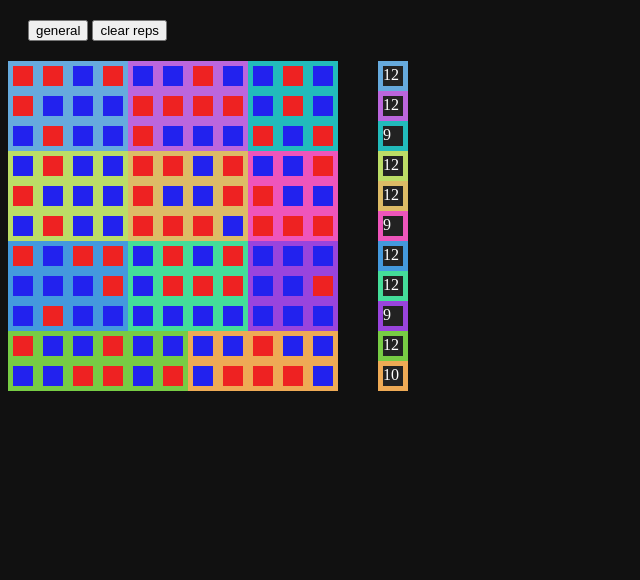
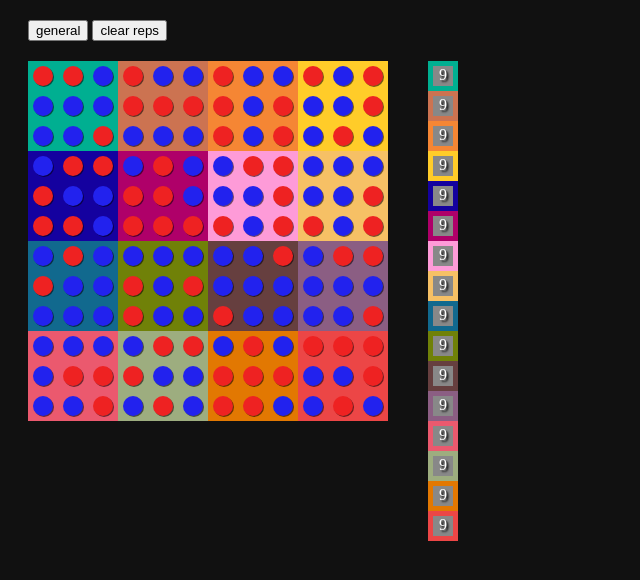
Before and after one commit to Persola/gerrymandering-game, a plain HTML site: page sim.html in a window 1280 px wide. Shown: the whole page, without its empty margins (0-640 px from the left). Drawn offline with Linux system fonts and the light colour scheme.

Commit message:
generalize (parameterize) number districts and voters

```diff
--- a/sim.css
+++ b/sim.css
@@ -13,29 +13,19 @@ body {
 
 #map {
   display: grid;
-  grid-template-columns: 30px 30px 30px 30px 30px 30px 30px 30px 30px 30px 30px;
-  grid-template-rows: 30px 30px 30px 30px 30px 30px 30px 30px 30px 30px 30px;
+  margin-left: 20px;
 }
 
-/* .district {
-  background-color: #999;
-  margin: 4px;
-  display: inline-block;
-} */
+.voter {
+}
 
-.voter {
+.voterAffiliation {
   width: 20px;
   height: 20px;
-  border: 5px solid #222;
+  margin: 5px auto;
+  border-radius: 10px;
+  box-shadow: 1px 1px rgba(1, 1, 1, 0.55);
 }
-
-/* .representative {
-  width: 16px;
-  height: 16px;
-  border: 1px solid #ccc;
-  margin: 4px;
-  display: table;
-} */
 
 .dem {
   background-color: #22e;
@@ -72,28 +62,7 @@ body {
 .districtSelector {
   width: 20px;
   height: 20px;
+  text-align: center;
+  background-color: #888;
+  text-shadow: 2px 2px 2px #000;
 }
-
-.districtSelector[data-district-id="0"] { border: 5px solid #6ad }
-.districtSelector[data-district-id="1"] { border: 5px solid #b6d }
-.districtSelector[data-district-id="2"] { border: 5px solid #2bb }
-.districtSelector[data-district-id="3"] { border: 5px solid #bd6 }
-.districtSelector[data-district-id="4"] { border: 5px solid #db6 }
-.districtSelector[data-district-id="5"] { border: 5px solid #e5b }
-.districtSelector[data-district-id="6"] { border: 5px solid #49d }
-.districtSelector[data-district-id="7"] { border: 5px solid #4d9 }
-.districtSelector[data-district-id="8"] { border: 5px solid #94d }
-.districtSelector[data-district-id="9"] { border: 5px solid #7c4 }
-.districtSelector[data-district-id="10"] { border: 5px solid #ea5 }
-
-.district-0 { border: 5px solid #6ad }
-.district-1 { border: 5px solid #b6d }
-.district-2 { border: 5px solid #2bb }
-.district-3 { border: 5px solid #bd6 }
-.district-4 { border: 5px solid #db6 }
-.district-5 { border: 5px solid #e5b }
-.district-6 { border: 5px solid #49d }
-.district-7 { border: 5px solid #4d9 }
-.district-8 { border: 5px solid #94d }
-.district-9 { border: 5px solid #7c4 }
-.district-10 { border: 5px solid #ea5 }
--- a/sim.js
+++ b/sim.js
@@ -1,11 +1,43 @@
 // configurable
-NUM_DISTRICTS = 11;
-// VOTERS_PER_DISTRICT = 11;
-VOTERS_ROOT = 11;
+const ROOT_NUM_DISTRICTS = 4;
+const ROOT_VOTERS_PER_DISTRICT = 3;
 // fixed
-PARTIES = ['dem', 'rep'];
-NO_REP = 'no_representative'
-VOTE_WITH_PARTY_RATE = 0.9;
+const PARTIES = ['dem', 'rep'];
+const NO_REP = 'no_representative'
+const VOTE_WITH_PARTY_RATE = 0.9;
+const NUM_DISTRICTS = ROOT_NUM_DISTRICTS**2;
+const ROOT_TOTAL_VOTERS = ROOT_NUM_DISTRICTS * ROOT_VOTERS_PER_DISTRICT;
+const DIST_ID_TO_COLOR = {
+  0: '00af91',
+  1: 'cc7351',
+  2: 'f58634',
+  3: 'ffcc29',
+  4: '14019f',
+  5: 'af0069',
+  6: 'fe9bd8',
+  7: 'f6c065',
+  8: '11698e',
+  9: '708108',
+  10: '663f3f',
+  11: '8b5e83',
+  12: 'eb596e',
+  13: '9dad7f',
+  14: 'e27802',
+  15: 'ec4646',
+  16: 'd6b0b1',
+  17: '51c2d5',
+  18: '007965',
+  19: '4d375d',
+  20: 'f1aa9b',
+  21: '557174',
+  22: '96bb7c',
+  23: '007981',
+  24: 'f8dc81'
+};
+
+if (NUM_DISTRICTS > Object.keys(DIST_ID_TO_COLOR).length) {
+  throw('I need more colors (add to DIST_ID_TO_COLOR)');
+}
 
 const $ = document.querySelector.bind(document);
 const $$ = document.querySelectorAll.bind(document);
@@ -27,50 +59,31 @@ voters.perVoter = (lambda) => {
 // DATA GENERATION/ALTERATION
 
 const generate = () => {
-  for (i = 0; i < VOTERS_ROOT; i++) {
+  for (let i = 0; i < ROOT_TOTAL_VOTERS; i++) {
     voters[i] = [];
 
-    for (j = 0; j < VOTERS_ROOT; j++) {
+    for (let j = 0; j < ROOT_TOTAL_VOTERS; j++) {
       const partyAffiliation = Math.random() > 0.5 ? PARTIES[0] : PARTIES[1]
       voters[i][j] = {
         voterId: [i, j],
         partyAffiliation: partyAffiliation,
-        districtId: genDistrict(i, j)
+        districtId: assignDistrictId(i, j)
       };
     }
   }
 };
 
-const genDistrict = (x, y) => {
-  if (x < 3) {
-    if (y < 4) {
-      return 0;
-    } else if (y < 8) {
-      return 1;
-    } else {
-      return 2;
-    }
-  } else if (x < 6) {
-    if (y < 4) {
-      return 3;
-    } else if (y < 8) {
-      return 4;
-    } else {
-      return 5;
-    }
-  } else if (x < 9) {
-    if (y < 4) {
-      return 6;
-    } else if (y < 8) {
-      return 7;
-    } else {
-      return 8;
-    }
-  } else {
-    if (y < 6) {
-      return 9;
-    } else {
-      return 10;
+const assignDistrictId = (x, y) => {
+  for (let xDistCoord = 0; xDistCoord < ROOT_NUM_DISTRICTS; xDistCoord++) {
+    for (let yDistCoord = 0; yDistCoord < ROOT_NUM_DISTRICTS; yDistCoord++) {
+      if (
+        (x >= ROOT_VOTERS_PER_DISTRICT * xDistCoord) &&
+        (x < ROOT_VOTERS_PER_DISTRICT * (xDistCoord + 1)) &&
+        (y >= ROOT_VOTERS_PER_DISTRICT * yDistCoord) &&
+        (y < ROOT_VOTERS_PER_DISTRICT * (yDistCoord + 1))
+      ) {
+        return (xDistCoord * ROOT_NUM_DISTRICTS) + yDistCoord;
+      }
     }
   }
 };
@@ -88,8 +101,8 @@ const render = () => {
 const renderMap = (voterData) => {
   const mapDom = document.createElement('div');
   mapDom.id = 'map';
-  mapDom.style['grid-template-rows'] = String(VOTERS_ROOT);
-  mapDom.style['grid-template-columns'] = String(VOTERS_ROOT);
+  mapDom.style['grid-template-rows'] = '30px '.repeat(ROOT_TOTAL_VOTERS);
+  mapDom.style['grid-template-columns'] = '30px '.repeat(ROOT_TOTAL_VOTERS);
 
   for (voterRowData of voterData) {
     for (voterData of voterRowData) {
@@ -102,7 +115,7 @@ const renderMap = (voterData) => {
 
 const districtCounts = (voters) => {
   const counts = {};
-  for (i = 0; i < VOTERS_ROOT; i++) {
+  for (let i = 0; i < NUM_DISTRICTS; i++) {
     counts[i] = 0;
   }
   voters.perVoter((voter) => {
@@ -143,15 +156,18 @@ const renderVoter = (voterData) => {
   if(PARTIES.indexOf(voterData.partyAffiliation) === -1) { throw('bad affiliation') }
 
   const voterDOM = document.createElement('div');
-  voterDOM.classList.add('voter', voterData.partyAffiliation, `district-${voterData.districtId}`);
+  voterDOM.classList.add('voter', `district-${voterData.districtId}`);
   voterDOM.setAttribute('data-voter-id', `${voterData.voterId[0]}-${voterData.voterId[1]}`);
-  if (voterData.lastVoted === 'dem') {
-    voterDOM.classList.add('lastVotedDem');
-  } else if (voterData.lastVoted === 'rep') {
-    voterDOM.classList.add('lastVotedRep');
-  } else {
-    voterDOM.classList.add('noLastVote');
-  }
+  const voterAffilEl = document.createElement('div');
+  voterAffilEl.classList.add('voterAffiliation', voterData.partyAffiliation);
+  voterDOM.appendChild(voterAffilEl);
+  // if (voterData.lastVoted === 'dem') {
+  //   voterDOM.classList.add('lastVotedDem');
+  // } else if (voterData.lastVoted === 'rep') {
+  //   voterDOM.classList.add('lastVotedRep');
+  // } else {
+  //   voterDOM.classList.add('noLastVote');
+  // }
   return voterDOM;
 };
 
@@ -159,7 +175,7 @@ const renderVoter = (voterData) => {
 
 const runGeneral = () => {
   const voteCount = {};
-  for (i = 0; i < NUM_DISTRICTS; i++) {
+  for (let i = 0; i < NUM_DISTRICTS; i++) {
     voteCount[i] = {'dem': 0, 'rep': 0};
   }
   voters.perVoter((voter) => {
@@ -174,8 +190,11 @@ const runGeneral = () => {
     }
   });
 
-  for (i = 0; i < NUM_DISTRICTS; i++) {
-    if (voteCount[i]['dem'] === voteCount[i]['rep']) {throw 'tie!'};
+  for (let i = 0; i < NUM_DISTRICTS; i++) {
+    if (voteCount[i]['dem'] === voteCount[i]['rep']) {
+      $('#sim').innerHTML = '';
+      throw('tie!');
+    };
     if (voteCount[i]['dem'] > voteCount[i]['rep']) {
       representatives[i] = 'dem';
     } else {
@@ -196,12 +215,10 @@ const runGeneral = () => {
 // USER ACTIONS
 
 document.body.onclick = function(e) {   //when the document body is clicked
-  if (e.target.className && e.target.className.indexOf('voter') != -1) {
-    const idMatch = e.target.getAttribute('data-voter-id').match(/(\d+)\-(\d+)/);
-    const voterId = [Number(idMatch[1]), Number(idMatch[2])]
-    if (typeof selectedDistrictId === 'number') {
-      assignVoterToDistrict(voterId, selectedDistrictId);
-    }
+  if (e.target.className && e.target.className.indexOf('voterAffiliation') != -1) {
+    onVoterClick(e.target.parentElement);
+  } else if (e.target.className && e.target.className.indexOf('voter ') != -1) {
+    onVoterClick(e.target);
   }
 
   if (e.target.className && e.target.className.indexOf('districtSelector') != -1) {
@@ -211,13 +228,44 @@ document.body.onclick = function(e) {   //when the document body is clicked
   render();
 }
 
+const onVoterClick = (target) => {
+  const idMatch = target.getAttribute('data-voter-id').match(/(\d+)\-(\d+)/);
+  const voterId = [Number(idMatch[1]), Number(idMatch[2])]
+  if (typeof selectedDistrictId === 'number') {
+    assignVoterToDistrict(voterId, selectedDistrictId);
+  }
+};
+
 const assignVoterToDistrict = (voterId, districtId) => {
   voters[voterId[0]][voterId[1]].districtId = districtId;
+};
+
+// STYLING
+
+const dsStyle = (districtId) => {
+  return `
+    .districtSelector[data-district-id="${districtId}"] { border: 5px solid #${DIST_ID_TO_COLOR[districtId]}; }
+    .district-${districtId} { background-color: #${DIST_ID_TO_COLOR[districtId]}; }
+  `
+};
+
+const applyDynamicStyles = () => {
+  let styleText = '';
+  for (let distId = 0; distId < NUM_DISTRICTS; distId++) {
+    styleText += dsStyle(distId);
+  }
+  for (let distId = 0; distId < NUM_DISTRICTS; distId++) {
+    styleText += dsStyle(distId);
+  }
+  let styleEl = document.createElement('style');
+  styleEl.innerHTML = styleText;
+  $('script').parentNode.insertBefore(styleEl, $('script'));
 };
 
 // KICKOFF
 
 window.onload = (e) => {
+  applyDynamicStyles();
   generate();
   render();
 };
```
